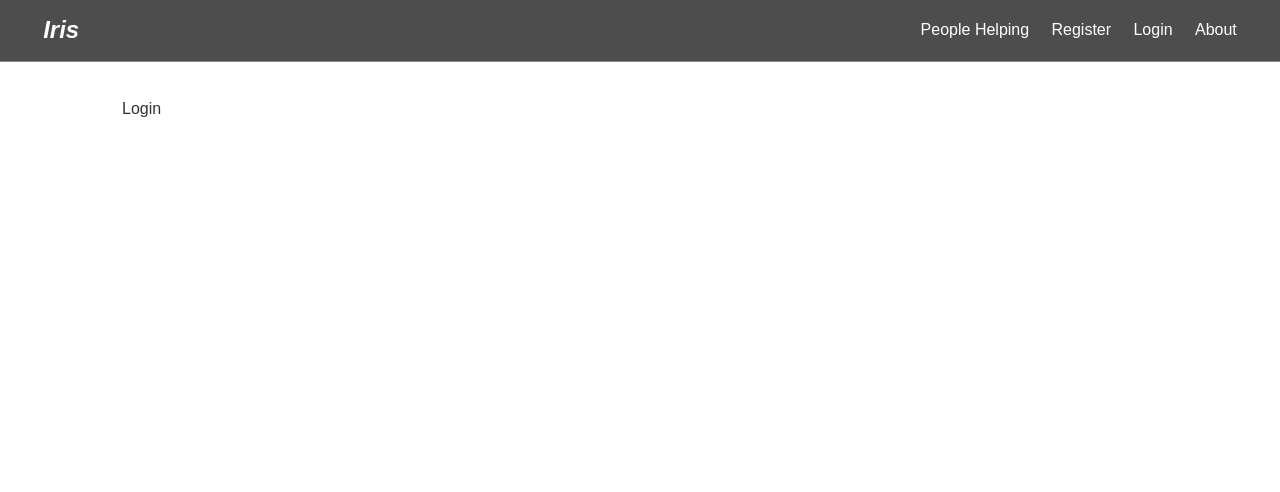
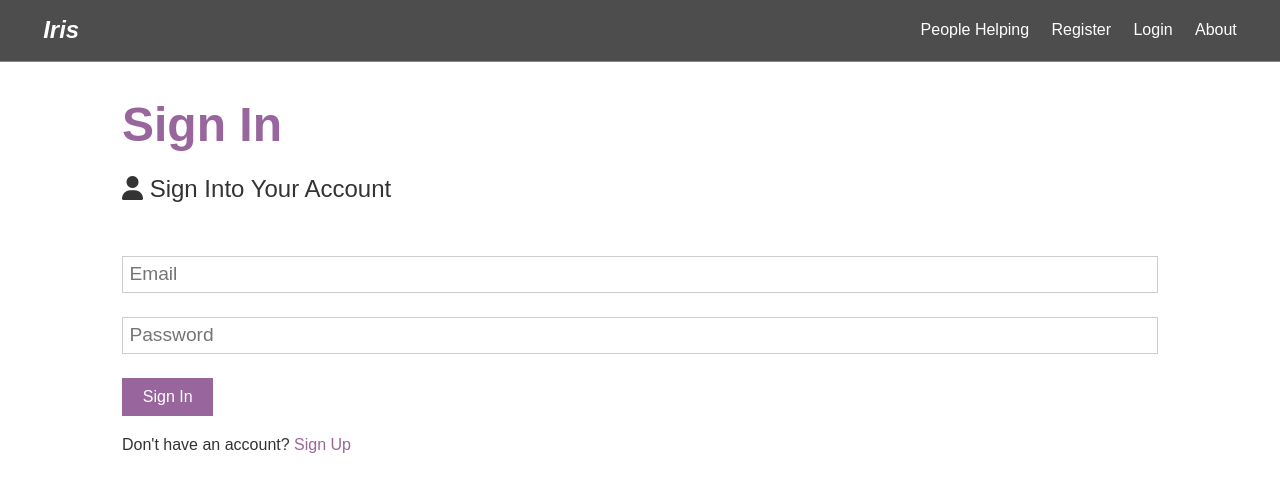
Before and after one commit to saulhappy/iris, a React (Create React App) app in the folder client/: page /login in a window 1280 px wide. Shown: the top 492 px of the page. Built offline with nearby package versions, Linux system fonts and the light colour scheme.

Commit message:
created Log In form; updated links in register form

```diff
--- a/client/src/App.css
+++ b/client/src/App.css
@@ -236,7 +236,7 @@ img {
 
 /* Forms */
 .form .form-group {
-  margin: 1.2rem 0;
+  margin: 1.5rem 0;
 }
 
 .form .form-text {
--- a/client/src/components/auth/Login.js
+++ b/client/src/components/auth/Login.js
@@ -1,7 +1,58 @@
-import React from "react";
+import React, { Fragment, useState } from "react";
+import { Link } from "react-router-dom";
 
 const Login = () => {
-  return <div>Login</div>;
+  const [formData, setFormData] = useState({
+    email: "",
+    password: "",
+  });
+
+  const { email, password } = formData;
+
+  const onChange = (e) =>
+    setFormData({ ...formData, [e.target.name]: e.target.value });
+
+  const onSubmit = (e) => {
+    e.preventDefault();
+    console.log(formData);
+  };
+
+  return (
+    <Fragment>
+      <h1 className='large text-primary'>Sign In</h1>
+      <p className='lead'>
+        <i className='fas fa-user'></i> Sign Into Your Account
+      </p>
+      <form className='form' onSubmit={(e) => onSubmit(e)}>
+        <div className='form-group'>
+          <input
+            type='email'
+            placeholder='Email'
+            name='email'
+            value={email}
+            onChange={(e) => onChange(e)}
+            required
+          />
+        </div>
+
+        <div className='form-group'>
+          <input
+            type='password'
+            placeholder='Password'
+            name='password'
+            value={password}
+            onChange={(e) => onChange(e)}
+            minLength='3'
+          />
+        </div>
+
+        <input type='submit' className='btn btn-primary' value='Sign In' />
+      </form>
+      <p className='my-1'>
+        Don't have an account? <Link to='/register'>Sign Up</Link>
+      </p>
+    </Fragment>
+  );
 };
 
 export default Login;
--- a/client/src/components/auth/Register.js
+++ b/client/src/components/auth/Register.js
@@ -1,4 +1,5 @@
 import React, { Fragment, useState } from "react";
+import { Link } from "react-router-dom";
 
 const Register = () => {
   const [formData, setFormData] = useState({
@@ -111,7 +112,7 @@ const Register = () => {
         <input type='submit' className='btn btn-primary' value='Register' />
       </form>
       <p className='my-1'>
-        Already have an account? <a href='login.html'>Sign In</a>
+        Already have an account? <Link to='/login'>Sign In</Link>
       </p>
     </Fragment>
   );
```
